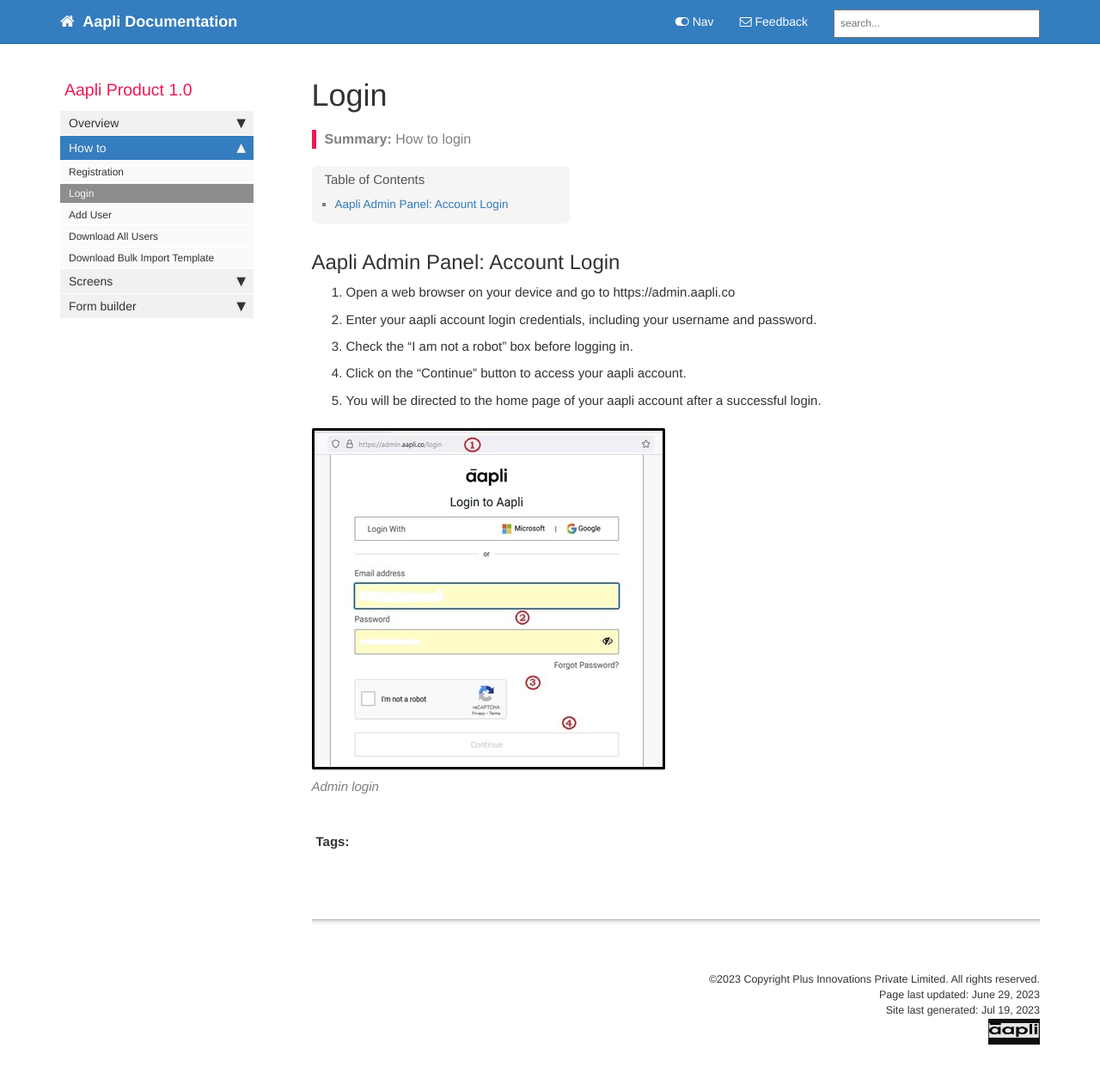
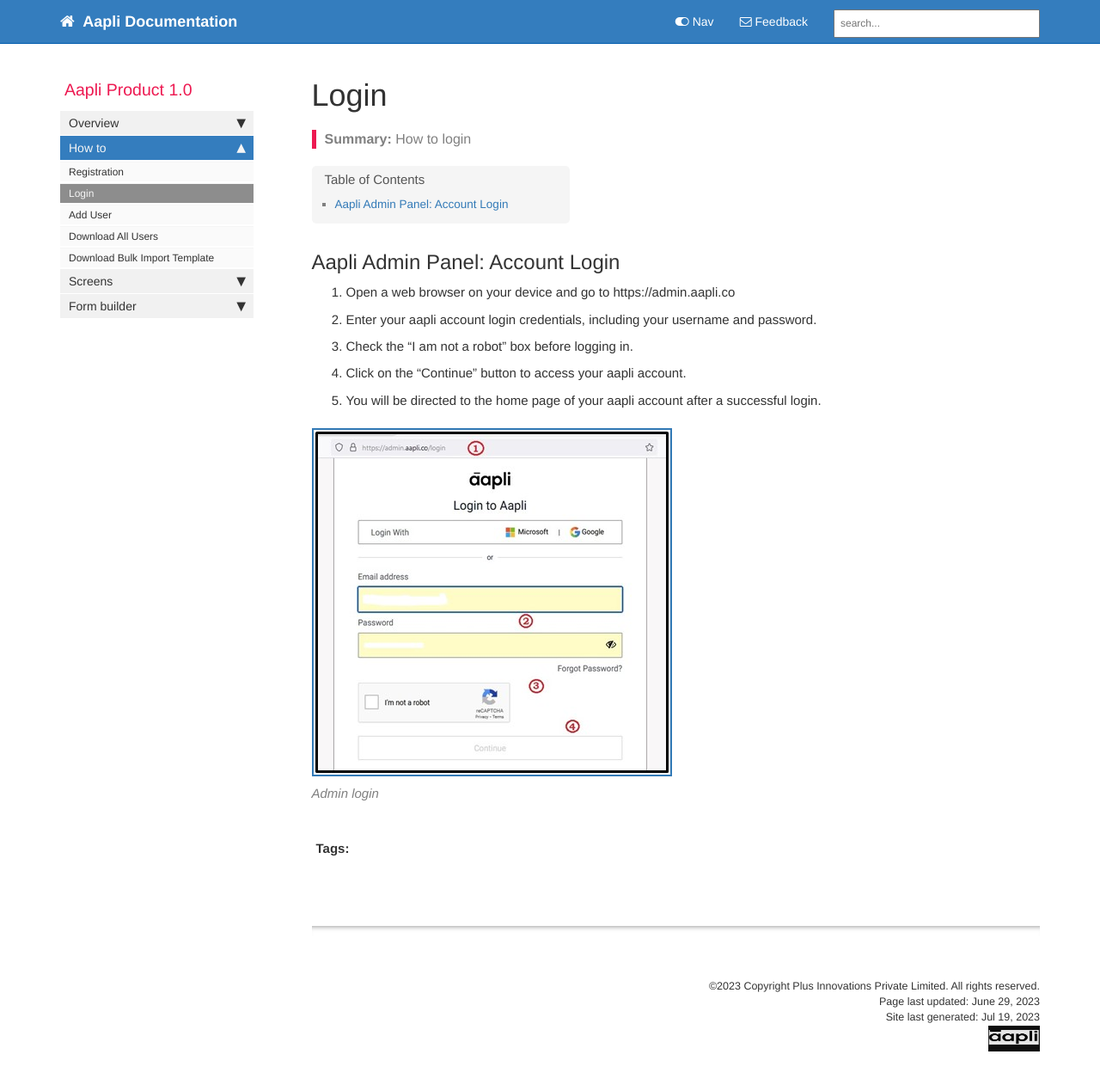
Before and after one commit to IdeaBridge/AapliDocumentation, a Jekyll site: the page built from pages/mydoc/howto_login.md, in a window 1280 px wide and 1283 px high. Shown: the top 1262 px of the window at 86% size. Built offline with Jekyll 4.4.1, drawn with Linux system fonts in a browser that asks for light colours; comment, search, counter and statistics services are not loaded.

Commit message:
Added image border

```diff
--- a/css/customstyles.css
+++ b/css/customstyles.css
@@ -1201,3 +1201,8 @@ h4.panel-title {
         display:block !important;
     }
 }
+
+.docimage{
+    border: 2px solid;
+    padding: 2px;
+}
--- a/pages/mydoc/howto_login.md
+++ b/pages/mydoc/howto_login.md
@@ -15,4 +15,4 @@ folder: mydoc
 4.	Click on the "Continue" button to access your aapli account.
 5.	You will be directed to the home page of your aapli account after a successful login.
 
-{% include image.html file="login.jpg" url="https://admin.aapli.co" alt="login screen" caption="Admin login" %}
+{% include image.html file="login.jpg" class="docimage" url="https://admin.aapli.app" alt="login screen" caption="Admin login" %}
```
